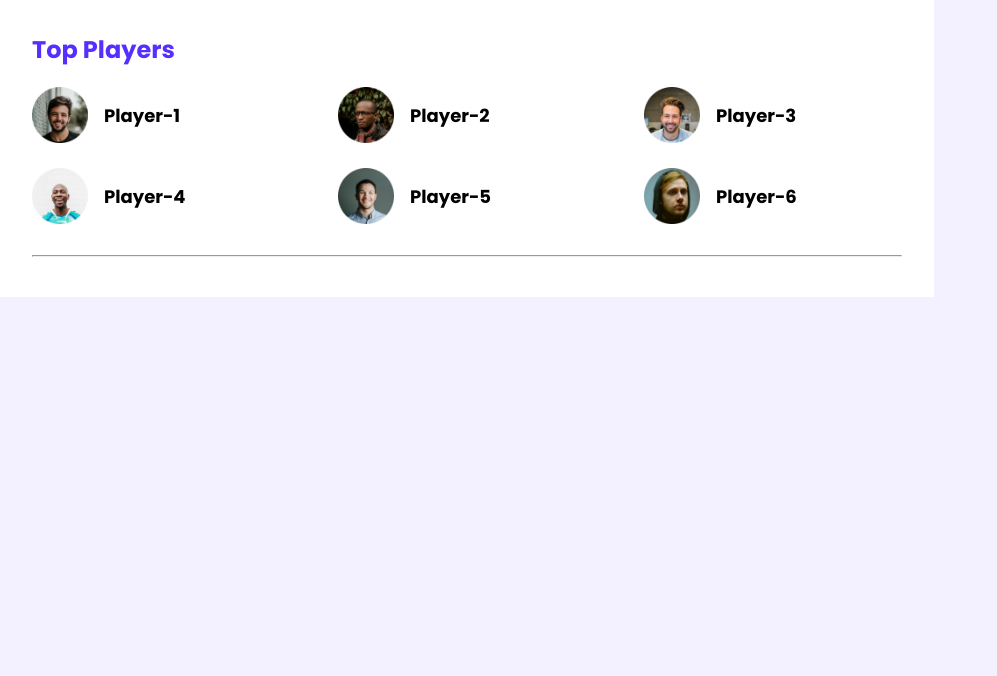
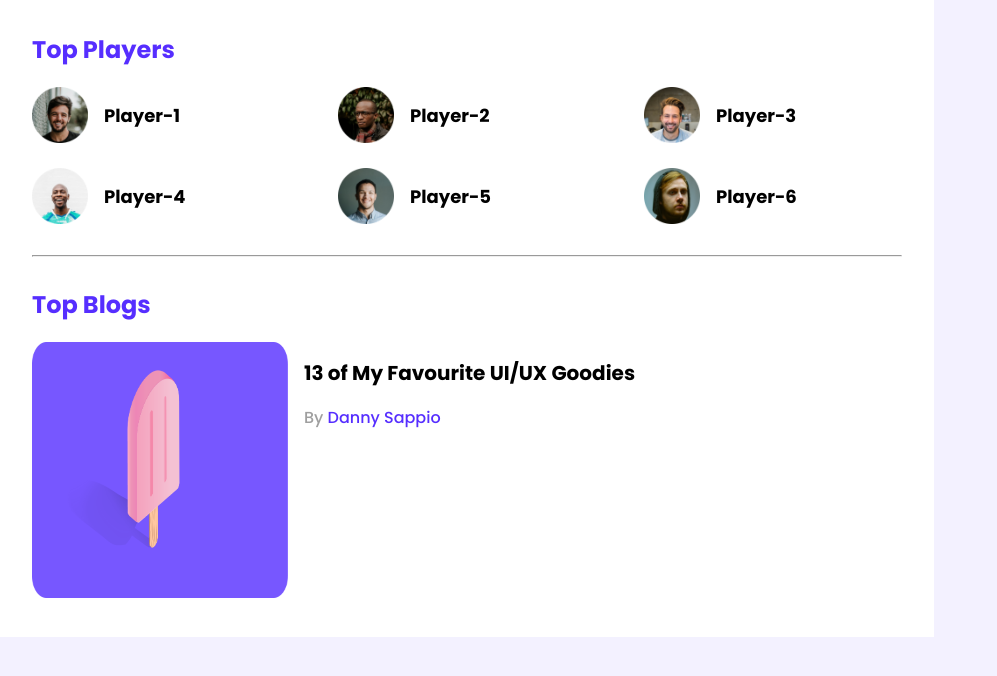
Before and after one commit to foy4748/ph_leader-board, a website: page index.html in a window 1280 px wide. Shown: the whole page, without its empty margins (0-997 px from the left). Drawn offline with Linux system fonts and the light colour scheme.

Commit message:
Video 9-5 Done

```diff
--- a/index.html
+++ b/index.html
@@ -48,6 +48,19 @@
 			</div>
 
 			<hr>
+
+			<div class="blogs-part container">
+				<h1>Top Blogs</h1>
+				<div class="blogs">
+					<article class="blog">
+						<div class="thumbnail"><img src="./images/blogs/blog-1.png" alt=""></div>
+						<div class="titles">
+							<h2 class="blog-title">13 of My Favourite UI/UX Goodies</h2>
+							<p class="author">By <a class="author-link" href="">Danny Sappio</a></p>
+						</div>
+					</article>
+				</div>
+			</div>
 		</section>
 		<!--  Players Section END  -->
 	</main>
--- a/style.css
+++ b/style.css
@@ -2,6 +2,11 @@
 @import url('https://fonts.googleapis.com/css2?family=Poppins:wght@500;700&display=swap');
 
 /* Common & Utility Style Rules */
+:root{
+    --main-color: #562EFF;
+    --main-color-shade: #9F9F9F;
+}
+
 body{
     font-family: 'Poppins','Lucida Sans', 'Lucida Sans Regular', 'Lucida Grande', 'Lucida Sans Unicode', Geneva, Verdana, sans-serif;
     background-color: #F3F1FF;
@@ -23,13 +28,14 @@ main{
 }
 
 .container > h1 {
-    color: #562EFF;
+    color: var(--main-color);
     margin-top: 0;
     font-size: 1.5rem;
 }
 
 hr{
     margin-top:30px;
+    margin-bottom:30px;
 }
 
 /* Players Section Style Rules */
@@ -57,3 +63,31 @@ hr{
     height: 56px;
     margin-inline-end: 1rem;
 }
+
+/* Top Blogs Part */
+.blog{
+    display: flex;
+}
+
+.titles {
+    margin-inline-start: 1rem;
+}
+
+.thumbnail > img{
+    width: 16rem;
+    height: 16rem;
+}
+
+.blog-title{
+    font-size: 1.25rem;
+}
+
+.author {
+    color: var(--main-color-shade);
+    font-size: 1rem;
+}
+
+.author-link {
+    text-decoration: none;
+    color: var(--main-color);
+}
```
